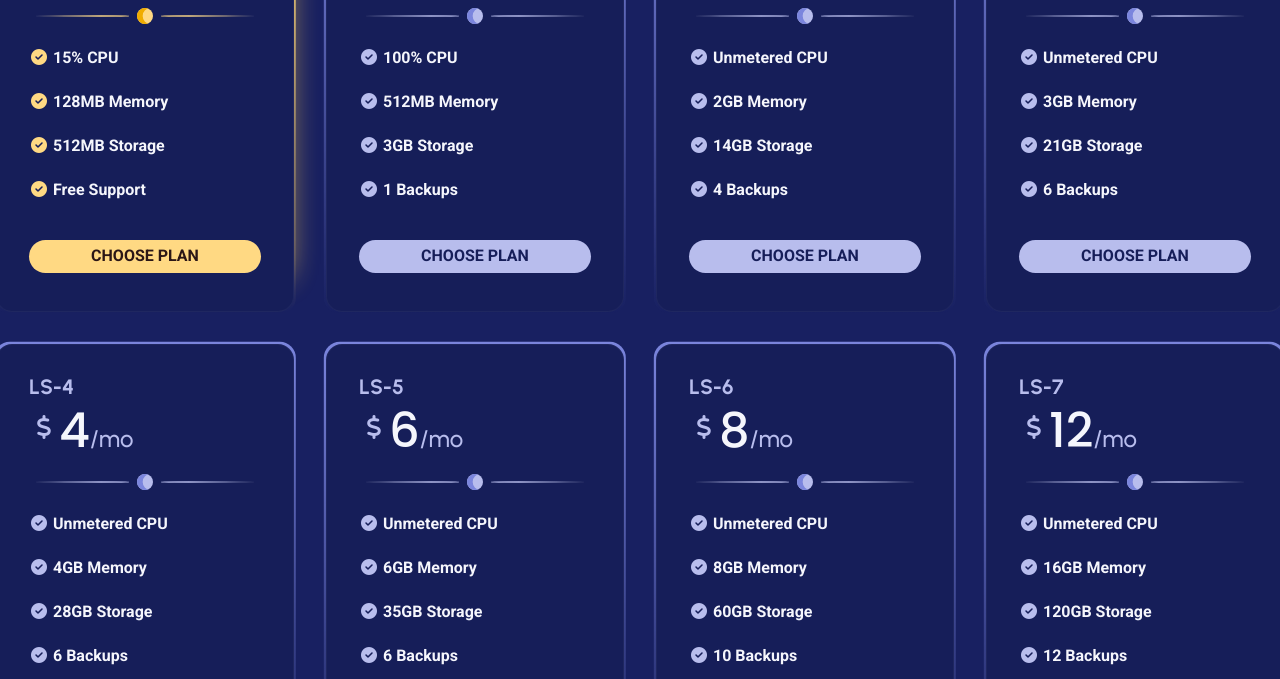
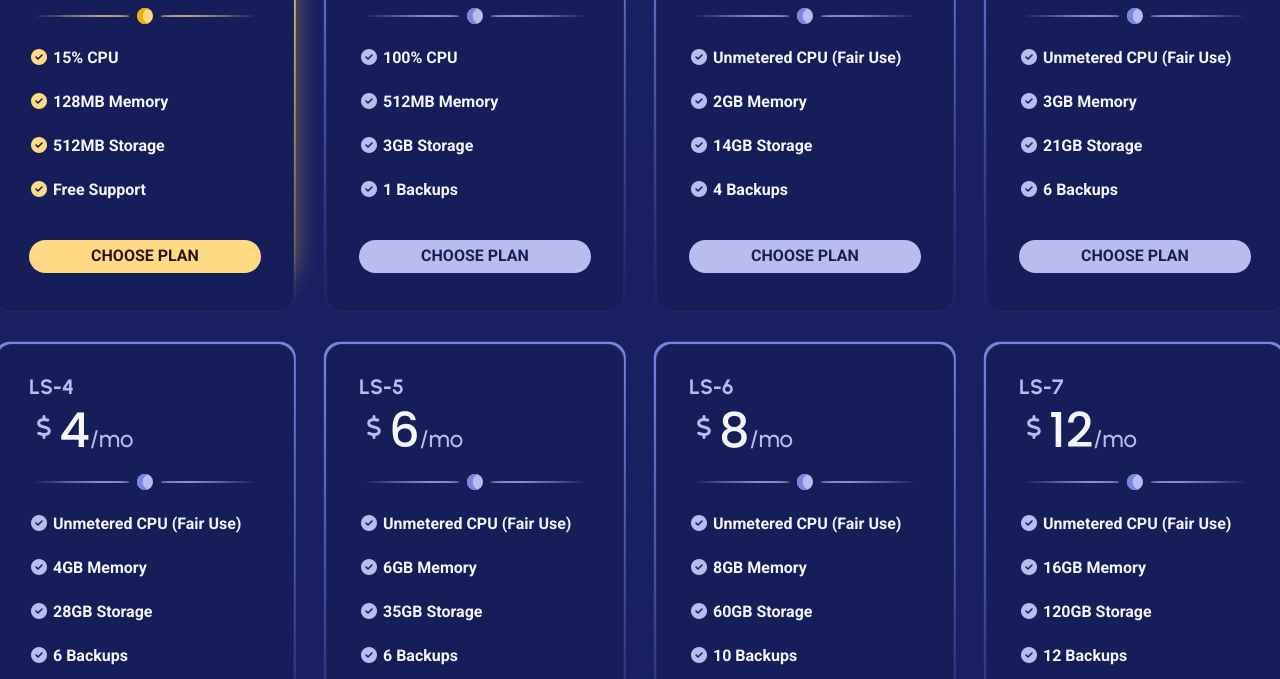
Before and after one commit to rhawkins030/Site, a plain HTML site: page pricing/index.html in a window 1280 px wide. Shown: the part 530-1209 px from the top of the page. Drawn offline with nearby package versions, Linux system fonts and the light colour scheme; some icons are missing.

Commit message:
added fair use

```diff
--- a/pricing/index.html
+++ b/pricing/index.html
@@ -222,7 +222,7 @@
                                 <div class="sepM"></div>
                                 <div class="sepR"></div>
                             </div>
-                            <p><i class="fa-solid fa-circle-check"></i> Unmetered CPU</p>
+                            <p><i class="fa-solid fa-circle-check"></i> Unmetered CPU (Fair Use)</p>
                             <p><i class="fa-solid fa-circle-check"></i> 2GB Memory</p>
                             <p><i class="fa-solid fa-circle-check"></i> 14GB Storage</p>
                             <p><i class="fa-solid fa-circle-check"></i> 4 Backups</p>
@@ -238,7 +238,7 @@
                                 <div class="sepM"></div>
                                 <div class="sepR"></div>
                             </div>
-                            <p><i class="fa-solid fa-circle-check"></i> Unmetered CPU</p>
+                            <p><i class="fa-solid fa-circle-check"></i> Unmetered CPU (Fair Use)</p>
                             <p><i class="fa-solid fa-circle-check"></i> 3GB Memory</p>
                             <p><i class="fa-solid fa-circle-check"></i> 21GB Storage</p>
                             <p><i class="fa-solid fa-circle-check"></i> 6 Backups</p>
@@ -258,7 +258,7 @@
                                 <div class="sepM"></div>
                                 <div class="sepR"></div>
                             </div>
-                            <p><i class="fa-solid fa-circle-check"></i> Unmetered CPU</p>
+                            <p><i class="fa-solid fa-circle-check"></i> Unmetered CPU (Fair Use)</p>
                             <p><i class="fa-solid fa-circle-check"></i> 4GB Memory</p>
                             <p><i class="fa-solid fa-circle-check"></i> 28GB Storage</p>
                             <p><i class="fa-solid fa-circle-check"></i> 6 Backups</p>
@@ -274,7 +274,7 @@
                                 <div class="sepM"></div>
                                 <div class="sepR"></div>
                             </div>
-                            <p><i class="fa-solid fa-circle-check"></i> Unmetered CPU</p>
+                            <p><i class="fa-solid fa-circle-check"></i> Unmetered CPU (Fair Use)</p>
                             <p><i class="fa-solid fa-circle-check"></i> 6GB Memory</p>
                             <p><i class="fa-solid fa-circle-check"></i> 35GB Storage</p>
                             <p><i class="fa-solid fa-circle-check"></i> 6 Backups</p>
@@ -292,7 +292,7 @@
                                 <div class="sepM"></div>
                                 <div class="sepR"></div>
                             </div>
-                            <p><i class="fa-solid fa-circle-check"></i> Unmetered CPU</p>
+                            <p><i class="fa-solid fa-circle-check"></i> Unmetered CPU (Fair Use)</p>
                             <p><i class="fa-solid fa-circle-check"></i> 8GB Memory</p>
                             <p><i class="fa-solid fa-circle-check"></i> 60GB Storage</p>
                             <p><i class="fa-solid fa-circle-check"></i> 10 Backups</p>
@@ -308,7 +308,7 @@
                                 <div class="sepM"></div>
                                 <div class="sepR"></div>
                             </div>
-                            <p><i class="fa-solid fa-circle-check"></i> Unmetered CPU</p>
+                            <p><i class="fa-solid fa-circle-check"></i> Unmetered CPU (Fair Use)</p>
                             <p><i class="fa-solid fa-circle-check"></i> 16GB Memory</p>
                             <p><i class="fa-solid fa-circle-check"></i> 120GB Storage</p>
                             <p><i class="fa-solid fa-circle-check"></i> 12 Backups</p>
```
